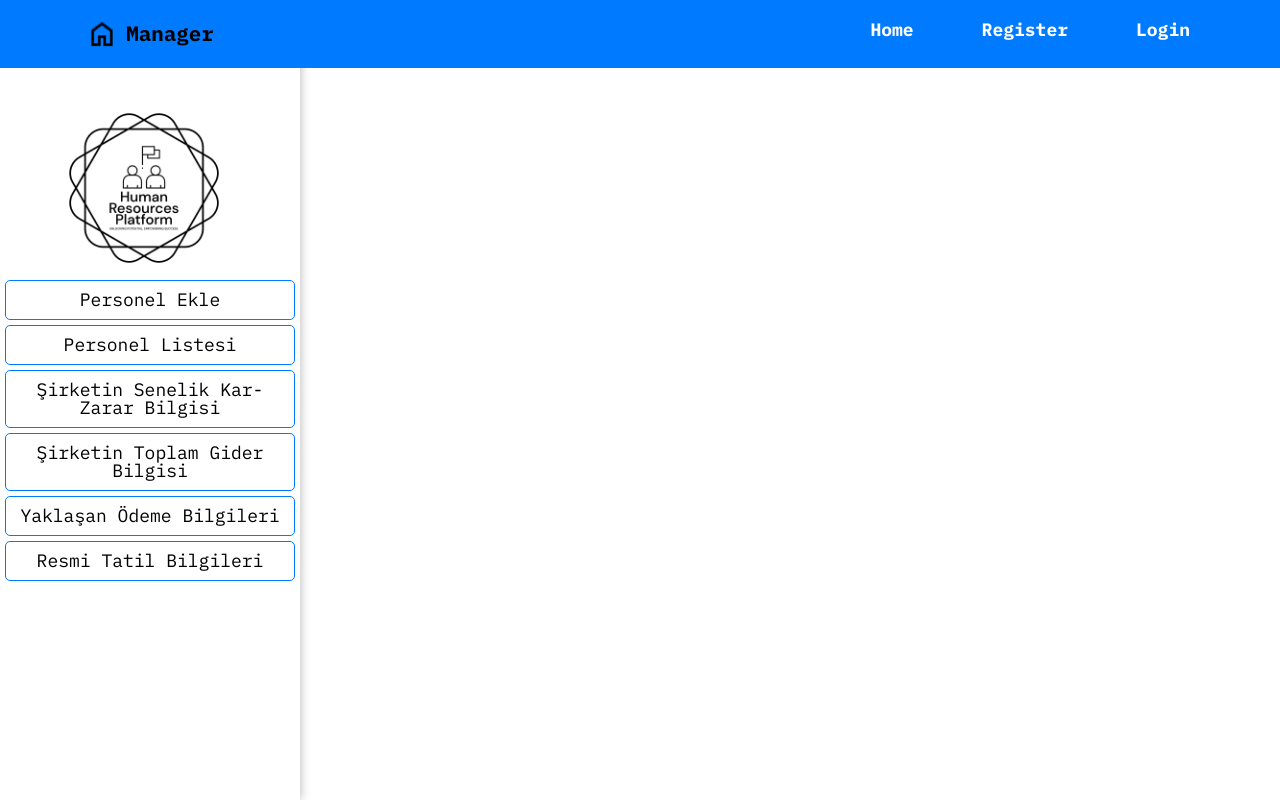
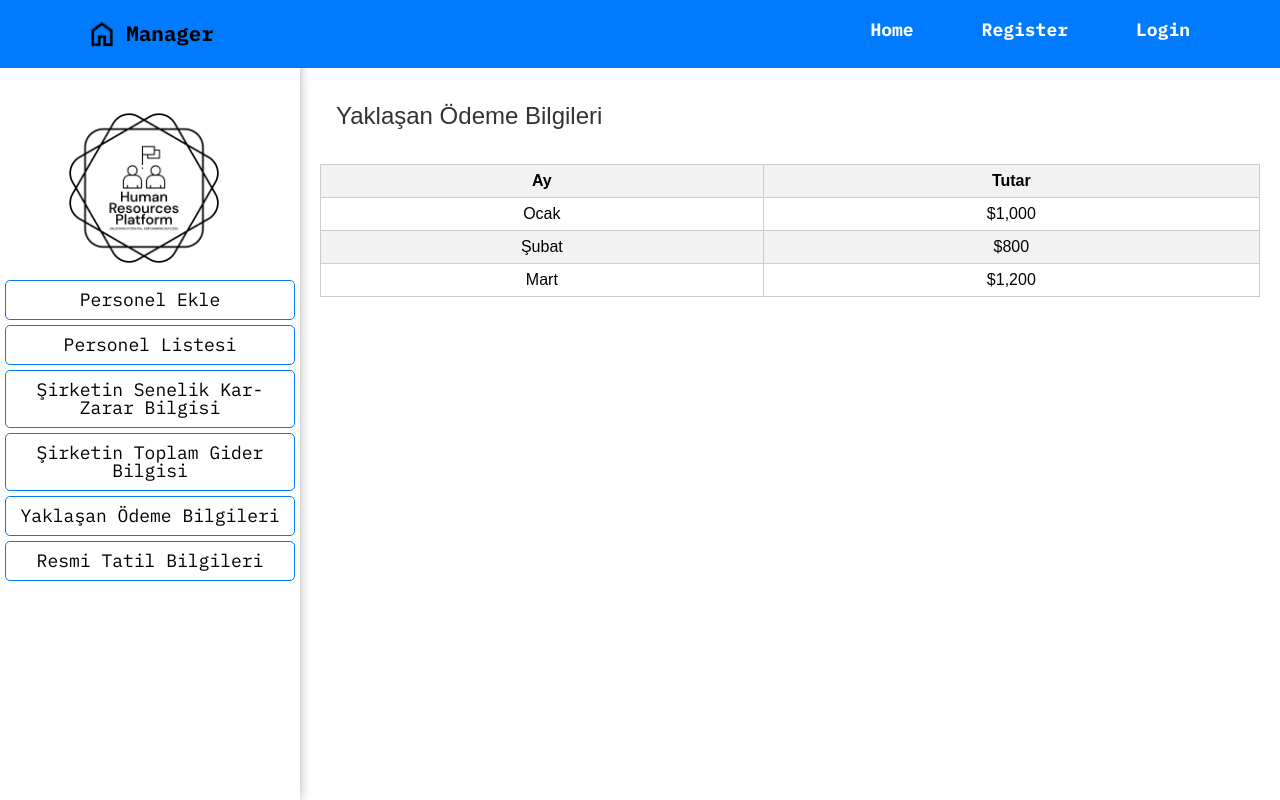
Before and after one commit to Java9-Group3/Frontend-HRM, a React (Vite) app in the folder react-app/: page /manager/Depts in a window 1280 px wide. Built offline with nearby package versions, Linux system fonts and the light colour scheme.

Commit message:
dev-statik3SayfaEklendi

```diff
--- a/react-app/src/App.jsx
+++ b/react-app/src/App.jsx
@@ -9,7 +9,9 @@ import { ShowCompanyInformationTable } from "./pages/manager/showCompanyInformat
 
 import { ShowAllCompanyInformationTable } from "./pages/manager/findAll";
 
-import { ShowDetailedCompanyInformationTable } from "./pages/manager/findCompanyDetailedInformation";
+import Depts from "./pages/manager/Depts";
+
+import CompanyProfitLoss from "./pages/manager/CompanyProfitLoss";
 
 import {ShowPersonnelCompanyInformation } from "./pages/manager/getPersonnelCompanyInformation";
 
@@ -19,7 +21,7 @@ import { RegisterVisitor } from "./pages/register/visitor";
 import { RegisterManager } from "./pages/register/manager";
 
 import { RegisterEmployeeFrm } from "./pages/manager/personelSave";
-
+import CompanyTotalLoss from "./pages/manager/CompanyTotalLoss";
 
 import { Login } from "./pages/login/login";
 
@@ -114,10 +116,10 @@ function App() {
               {<ShowCompanyInformationTable />} />
               <Route path="findAll" element=
               {<ShowAllCompanyInformationTable />} />
-              <Route path="detailed" element=
-              {<ShowDetailedCompanyInformationTable />} />
-              <Route path="dates" element=
-              {<ShowPersonnelCompanyInformation />} />
+              <Route path="CompanyProfitLoss" element={<CompanyProfitLoss />} />
+              <Route path="CompanyTotalLoss" element=
+              {<CompanyTotalLoss />} />
+              <Route path="Depts" element={<Depts />} />
               <Route path="save" element=
               {<SaveCompanyRequestDto />} />
               <Route path="personelSave" element=
--- a/react-app/src/api/Api.js
+++ b/react-app/src/api/Api.js
@@ -271,6 +271,8 @@ export function getPersonelInfo2(token) {
 }
 
 
+
+
 //getcompanyinfo
 export function getCompanyInfo(token) {
   return fetch(`${BASE_URL_USERPROFILE}/getPersonelProfileForUserProfileDashboard/${token}`)
--- a/react-app/src/components/Nav.jsx
+++ b/react-app/src/components/Nav.jsx
@@ -151,13 +151,13 @@ export function NavManager() {
               <NavLink to="/manager/personelList">Personel Listesi</NavLink>
             </li>
             <li>
-              <NavLink to="/manager/expenses">Şirketin Senelik Kar-Zarar Bilgisi</NavLink>
+              <NavLink to="/manager/CompanyProfitLoss">Şirketin Senelik Kar-Zarar Bilgisi</NavLink>
             </li>
             <li>
-              <NavLink to="/manager/expenseTotal">Şirketin Toplam Gider Bilgisi</NavLink>
+              <NavLink to="/manager/CompanyTotalLoss">Şirketin Toplam Gider Bilgisi</NavLink>
             </li>
             <li>
-              <NavLink to="/manager/deptInfo">Yaklaşan Ödeme Bilgileri</NavLink>
+              <NavLink to="/manager/Depts">Yaklaşan Ödeme Bilgileri</NavLink>
             </li>
             <li>
               <NavLink to="/manager/holidayInfo">Resmi Tatil Bilgileri</NavLink>
--- /dev/null
+++ b/react-app/src/pages/manager/CompanyProfitLoss.jsx
@@ -0,0 +1,38 @@
+import React from 'react';
+import "./manager.css";
+
+function CompanyProfitLoss() {
+  return (
+    <div className="company-profit-loss">
+      <h1 className='profit-loss-title'>Kar ve Zarar Bilgileri</h1>
+      <table className='profit-loss-table'>
+        <thead>
+          <tr className='table-header-row'>
+            <th className='table-header-cell'>Yıl</th>
+            <th className='table-header-cell'>Kar</th>
+            <th className='table-header-cell'>Zarar</th>
+          </tr>
+        </thead>
+        <tbody>
+          <tr className='table-row'>
+            <td className='table-cell'>2023</td>
+            <td className='table-cell'>$50,000</td>
+            <td className='table-cell'>$5,000</td>
+          </tr>
+          <tr className='table-row'>
+            <td className='table-cell'>2022</td>
+            <td className='table-cell'>$100,000</td>
+            <td className='table-cell'>$20,000</td>
+          </tr>
+          <tr className='table-row'>
+            <td className='table-cell'>2021</td>
+            <td className='table-cell'>$90,000</td>
+            <td className='table-cell'>$15,000</td>
+          </tr>
+        </tbody>
+      </table>
+    </div>
+  );
+}
+
+export default CompanyProfitLoss;
--- /dev/null
+++ b/react-app/src/pages/manager/CompanyTotalLoss.jsx
@@ -0,0 +1,15 @@
+import React from 'react';
+
+function CompanyTotalLoss() {
+
+  const totalLoss = 40000;
+
+  return (
+    <div className="company-total-loss">
+      <h1 className='total-loss-title'>Toplam Gider Bilgisi</h1>
+      <p className='total-loss-amount'>$ {totalLoss}</p>
+    </div>
+  );
+}
+
+export default CompanyTotalLoss;
--- /dev/null
+++ b/react-app/src/pages/manager/Depts.jsx
@@ -0,0 +1,35 @@
+import React from 'react';
+
+function Depts() {
+
+  const upcomingPayments = [
+    { month: 'Ocak', amount: '$1,000' },
+    { month: 'Şubat', amount: '$800' },
+    { month: 'Mart', amount: '$1,200' },
+
+  ];
+
+  return (
+    <div className="depts">
+      <h1 className="depts-title">Yaklaşan Ödeme Bilgileri</h1>
+      <table className="depts-table">
+        <thead>
+          <tr>
+            <th>Ay</th>
+            <th>Tutar</th>
+          </tr>
+        </thead>
+        <tbody>
+          {upcomingPayments.map((payment, index) => (
+            <tr key={index}>
+              <td>{payment.month}</td>
+              <td>{payment.amount}</td>
+            </tr>
+          ))}
+        </tbody>
+      </table>
+    </div>
+  );
+}
+
+export default Depts;
--- a/react-app/src/pages/manager/manager.css
+++ b/react-app/src/pages/manager/manager.css
@@ -49,3 +49,106 @@
   align-items: center;
   color: var(--clr-primary);
 }
+
+/* company-profit-loss.css */
+
+.company-profit-loss {
+  font-family: Arial, sans-serif;
+  margin: 20px;
+}
+
+.profit-loss-title {
+  font-size: 24px;
+  color: #333;
+  margin-bottom: 20px;
+}
+
+.profit-loss-table {
+  width: 100%;
+  border-collapse: collapse;
+}
+
+.table-header-row {
+  background-color: #f2f2f2;
+  font-weight: bold;
+}
+
+.table-header-cell,
+.table-cell {
+  padding: 8px;
+  text-align: center;
+}
+
+.table-row:nth-child(even) {
+  background-color: #f2f2f2;
+}
+
+.table-row:hover {
+  background-color: #ddd;
+}
+
+/* company-total-loss.css */
+
+.company-total-loss {
+  font-family: Arial, sans-serif;
+  margin: 20px;
+  border: 1px solid #ccc; /* Tablo çerçevesi eklemek için */
+  padding: 10px;
+  background-color: #f2f2f2; /* Arka plan rengi eklemek için */
+}
+
+.total-loss-title {
+  font-size: 24px;
+  color: #333;
+  margin-bottom: 10px;
+}
+
+.total-loss-amount {
+  font-size: 18px;
+  font-weight: bold;
+  color: #ff0000;
+  padding: 5px;
+  border: 2px solid #000;
+  display: inline-block;
+  background-color: #fff;
+  border-radius: 5px;
+  box-shadow: 3px 3px 5px rgba(0, 0, 0, 0.3);
+}
+
+/* depts.css */
+
+.depts {
+  font-family: Arial, sans-serif;
+  margin: 20px;
+}
+
+.depts-title {
+  font-size: 24px;
+  color: #333;
+  margin-bottom: 20px;
+}
+
+.depts-table {
+  width: 100%;
+  border-collapse: collapse;
+}
+
+.depts-table th,
+.depts-table td {
+  border: 1px solid #ccc;
+  padding: 8px;
+  text-align: center;
+}
+
+.depts-table th {
+  background-color: #f2f2f2;
+  font-weight: bold;
+}
+
+.depts-table tbody tr:nth-child(even) {
+  background-color: #f2f2f2;
+}
+
+.depts-table tbody tr:hover {
+  background-color: #ddd;
+}
--- /dev/null
+++ b/react-app/src/pages/manager/personelList.jsx
@@ -0,0 +1,5 @@
+import { useEffect, useState } from "react";
+
+funciton personellistesi(){
+    return fetch(`http://localhost:9093/api/v1/user-profile/)
+}
```
